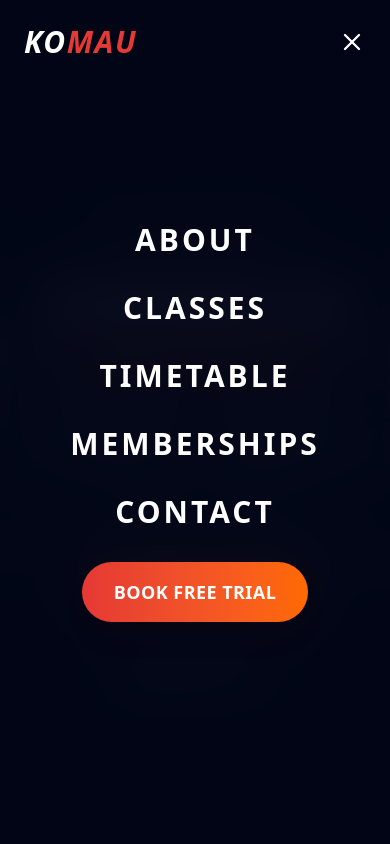
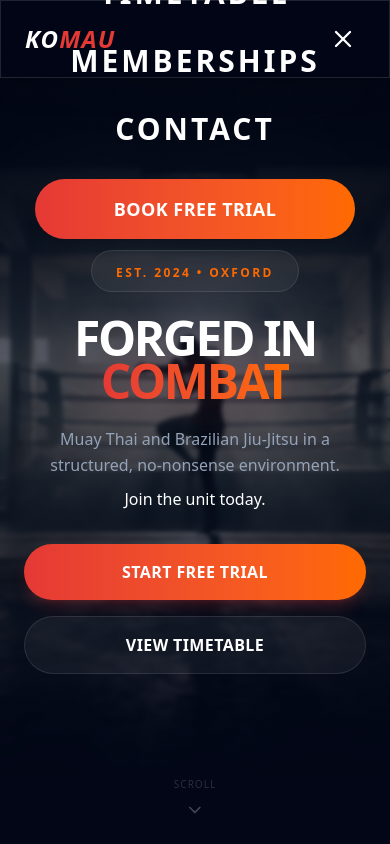
Before and after one commit to Godwinofd/Komau-website, a Next.js app: page / in a window 390 px wide. Both pictures are taken after a click on the button "Toggle menu". Shown: the top 844 px of the page. Built offline with nearby package versions, Linux system fonts and the light colour scheme.

Commit message:
feat: mobile optimization for hero, navbar, gallery, memberships, and contact

```diff
--- a/components/Contact.tsx
+++ b/components/Contact.tsx
@@ -57,7 +57,7 @@ const Contact = () => {
                                     <input
                                         type="text"
                                         id="name"
-                                        className="w-full bg-dark-900 border border-dark-600 rounded-md px-4 py-3 text-white focus:outline-none focus:border-primary transition-colors"
+                                        className="w-full bg-dark-900 border border-dark-600 rounded-md px-4 py-3 text-base text-white focus:outline-none focus:border-primary transition-colors"
                                         placeholder="John Doe"
                                     />
                                 </div>
@@ -66,7 +66,7 @@ const Contact = () => {
                                     <input
                                         type="tel"
                                         id="phone"
-                                        className="w-full bg-dark-900 border border-dark-600 rounded-md px-4 py-3 text-white focus:outline-none focus:border-primary transition-colors"
+                                        className="w-full bg-dark-900 border border-dark-600 rounded-md px-4 py-3 text-base text-white focus:outline-none focus:border-primary transition-colors"
                                         placeholder="+44 ..."
                                     />
                                 </div>
@@ -86,7 +86,7 @@ const Contact = () => {
                                 <label htmlFor="interest" className="block text-sm font-bold text-gray-400 mb-2 uppercase">Interested In</label>
                                 <select
                                     id="interest"
-                                    className="w-full bg-dark-900 border border-dark-600 rounded-md px-4 py-3 text-white focus:outline-none focus:border-primary transition-colors appearance-none"
+                                    className="w-full bg-dark-900 border border-dark-600 rounded-md px-4 py-3 text-base text-white focus:outline-none focus:border-primary transition-colors appearance-none"
                                 >
                                     <option>Muay Thai</option>
                                     <option>Brazilian Jiu-Jitsu</option>
@@ -99,7 +99,7 @@ const Contact = () => {
                                 <textarea
                                     id="message"
                                     rows={4}
-                                    className="w-full bg-dark-900 border border-dark-600 rounded-md px-4 py-3 text-white focus:outline-none focus:border-primary transition-colors resize-none"
+                                    className="w-full bg-dark-900 border border-dark-600 rounded-md px-4 py-3 text-base text-white focus:outline-none focus:border-primary transition-colors resize-none"
                                     placeholder="Tell us about your experience level..."
                                 ></textarea>
                             </div>
--- a/components/Gallery.tsx
+++ b/components/Gallery.tsx
@@ -34,7 +34,7 @@ const Gallery = () => {
                     </Link>
                 </div>
 
-                <div className="grid grid-cols-2 md:grid-cols-3 gap-4">
+                <div className="grid grid-cols-1 sm:grid-cols-2 md:grid-cols-3 gap-4">
                     {images.map((src, index) => (
                         <div key={index} className="aspect-square relative group overflow-hidden rounded-xl bg-dark-700 border border-white/5 shadow-lg">
                             <div
--- a/components/Hero.tsx
+++ b/components/Hero.tsx
@@ -21,7 +21,7 @@ const Hero = () => {
                     <span className="text-accent font-bold uppercase tracking-[0.2em] text-xs md:text-sm">Est. 2024 • Oxford</span>
                 </div>
 
-                <h1 className="text-6xl md:text-8xl lg:text-9xl font-heading font-bold text-white mb-8 tracking-tighter uppercase leading-[0.9] drop-shadow-2xl animate-fade-in-up opacity-0" style={{ animationDelay: '0.3s' }}>
+                <h1 className="text-5xl sm:text-6xl md:text-8xl lg:text-9xl font-heading font-bold text-white mb-6 md:mb-8 tracking-tighter uppercase leading-[0.9] drop-shadow-2xl animate-fade-in-up opacity-0" style={{ animationDelay: '0.3s' }}>
                     Forged In <br />
                     <span className="text-transparent bg-clip-text bg-gradient-to-r from-primary to-accent relative inline-block">
                         Combat
@@ -29,21 +29,21 @@ const Hero = () => {
                     </span>
                 </h1>
 
-                <p className="text-lg md:text-2xl text-text-secondary max-w-2xl mx-auto mb-12 font-light leading-relaxed animate-fade-in-up opacity-0" style={{ animationDelay: '0.5s' }}>
+                <p className="text-base sm:text-lg md:text-2xl text-text-secondary max-w-2xl mx-auto mb-8 md:mb-12 font-light leading-relaxed animate-fade-in-up opacity-0 px-4" style={{ animationDelay: '0.5s' }}>
                     Muay Thai and Brazilian Jiu-Jitsu in a structured, no-nonsense environment.
                     <span className="block text-white font-medium mt-2">Join the unit today.</span>
                 </p>
 
-                <div className="flex flex-col sm:flex-row items-center justify-center gap-6 animate-fade-in-up opacity-0" style={{ animationDelay: '0.7s' }}>
+                <div className="flex flex-col sm:flex-row items-center justify-center gap-4 sm:gap-6 w-full sm:w-auto animate-fade-in-up opacity-0" style={{ animationDelay: '0.7s' }}>
                     <Link
                         href="#contact"
-                        className="w-full sm:w-auto btn-primary px-10 py-5 rounded-full shadow-lg shadow-primary/20"
+                        className="w-full sm:w-auto btn-primary px-8 py-4 md:px-10 md:py-5 rounded-full shadow-lg shadow-primary/20 text-center"
                     >
                         Start Free Trial
                     </Link>
                     <Link
                         href="#timetable"
-                        className="w-full sm:w-auto btn-secondary px-10 py-5 rounded-full"
+                        className="w-full sm:w-auto btn-secondary px-8 py-4 md:px-10 md:py-5 rounded-full text-center"
                     >
                         View Timetable
                     </Link>
@@ -51,10 +51,10 @@ const Hero = () => {
             </div>
 
             {/* Scroll Indicator */}
-            <div className="absolute bottom-10 left-1/2 transform -translate-x-1/2 z-20 animate-pulse-slow">
+            <div className="absolute bottom-6 md:bottom-10 left-1/2 transform -translate-x-1/2 z-20 animate-pulse-slow">
                 <div className="flex flex-col items-center gap-2 opacity-50 hover:opacity-100 transition-opacity duration-300 cursor-pointer">
-                    <span className="text-xs uppercase tracking-widest text-text-secondary">Scroll</span>
-                    <ChevronDown className="w-6 h-6 text-white" />
+                    <span className="text-[10px] md:text-xs uppercase tracking-widest text-text-secondary">Scroll</span>
+                    <ChevronDown className="w-5 h-5 md:w-6 md:h-6 text-white" />
                 </div>
             </div>
         </section>
--- a/components/Memberships.tsx
+++ b/components/Memberships.tsx
@@ -36,7 +36,7 @@ const Memberships = () => {
                     </h3>
                 </div>
 
-                <div className="grid grid-cols-1 md:grid-cols-3 gap-8 max-w-5xl mx-auto">
+                <div className="grid grid-cols-1 md:grid-cols-3 gap-6 md:gap-8 max-w-5xl mx-auto px-2 md:px-0">
                     {plans.map((plan, index) => (
                         <div
                             key={index}
--- a/components/Navbar.tsx
+++ b/components/Navbar.tsx
@@ -21,6 +21,16 @@ const Navbar = () => {
         return () => window.removeEventListener("scroll", handleScroll);
     }, []);
 
+    // Prevent scrolling when mobile menu is open
+    useEffect(() => {
+        if (isOpen) {
+            document.body.style.overflow = 'hidden';
+        } else {
+            document.body.style.overflow = 'unset';
+        }
+        return () => { document.body.style.overflow = 'unset'; };
+    }, [isOpen]);
+
     const navLinks = [
         { name: "About", href: "#about" },
         { name: "Classes", href: "#classes" },
@@ -31,14 +41,14 @@ const Navbar = () => {
 
     return (
         <nav
-            className={`fixed w-full z-50 transition-all duration-500 ${isScrolled
+            className={`fixed w-full z-50 transition-all duration-500 ${isScrolled || isOpen
                 ? "glass-panel py-4"
                 : "bg-transparent py-6"
                 }`}
         >
             <div className="max-w-7xl mx-auto px-6 flex justify-between items-center">
                 {/* Logo */}
-                <Link href="/" className="text-3xl font-heading font-bold text-white tracking-wider italic relative z-50">
+                <Link href="/" className="text-2xl md:text-3xl font-heading font-bold text-white tracking-wider italic relative z-50">
                     KO<span className="text-primary">MAU</span>
                 </Link>
 
@@ -64,16 +74,17 @@ const Navbar = () => {
 
                 {/* Mobile Menu Button */}
                 <button
-                    className="md:hidden text-white focus:outline-none relative z-50"
+                    className="md:hidden text-white focus:outline-none relative z-50 p-2"
                     onClick={() => setIsOpen(!isOpen)}
+                    aria-label="Toggle menu"
                 >
                     {isOpen ? <X size={28} /> : <Menu size={28} />}
                 </button>
             </div>
 
             {/* Mobile Menu Overlay */}
-            <div className={`md:hidden fixed inset-0 bg-dark-950/95 backdrop-blur-xl z-40 transition-all duration-500 flex items-center justify-center ${isOpen ? "opacity-100 pointer-events-auto" : "opacity-0 pointer-events-none"}`}>
-                <div className="flex flex-col items-center space-y-8">
+            <div className={`md:hidden fixed inset-0 bg-dark-950/98 backdrop-blur-xl z-40 transition-all duration-500 flex items-center justify-center ${isOpen ? "opacity-100 pointer-events-auto" : "opacity-0 pointer-events-none"}`}>
+                <div className="flex flex-col items-center space-y-8 w-full px-6">
                     {navLinks.map((link, idx) => (
                         <Link
                             key={link.name}
@@ -87,7 +98,7 @@ const Navbar = () => {
                     ))}
                     <Link
                         href="#contact"
-                        className={`btn-primary px-8 py-4 rounded-full text-lg shadow-xl ${isOpen ? "translate-y-0 opacity-100" : "translate-y-10 opacity-0"}`}
+                        className={`btn-primary w-full max-w-xs text-center px-8 py-4 rounded-full text-lg shadow-xl ${isOpen ? "translate-y-0 opacity-100" : "translate-y-10 opacity-0"}`}
                         style={{ transitionDelay: `${navLinks.length * 100}ms` }}
                         onClick={() => setIsOpen(false)}
                     >
```
